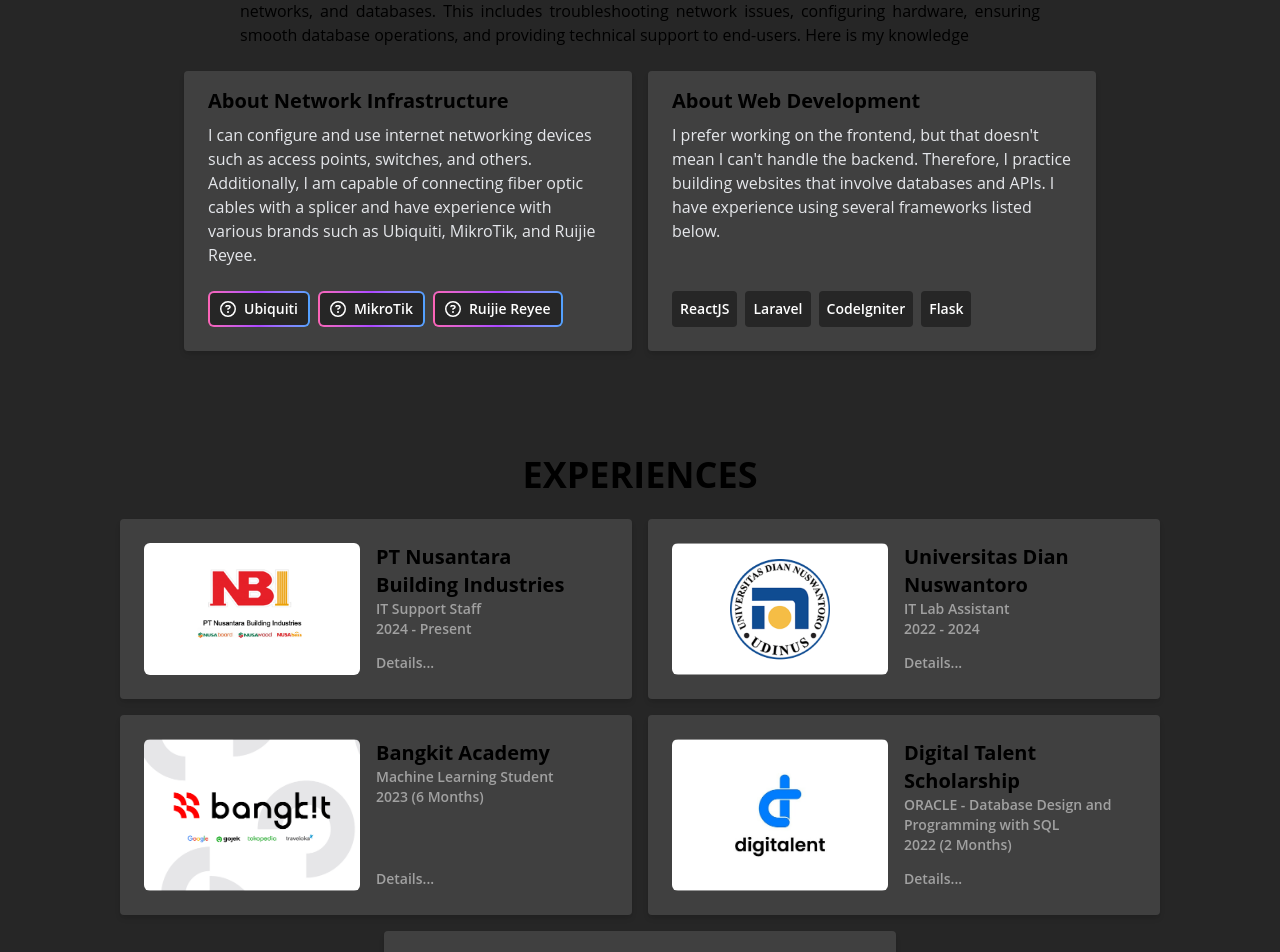
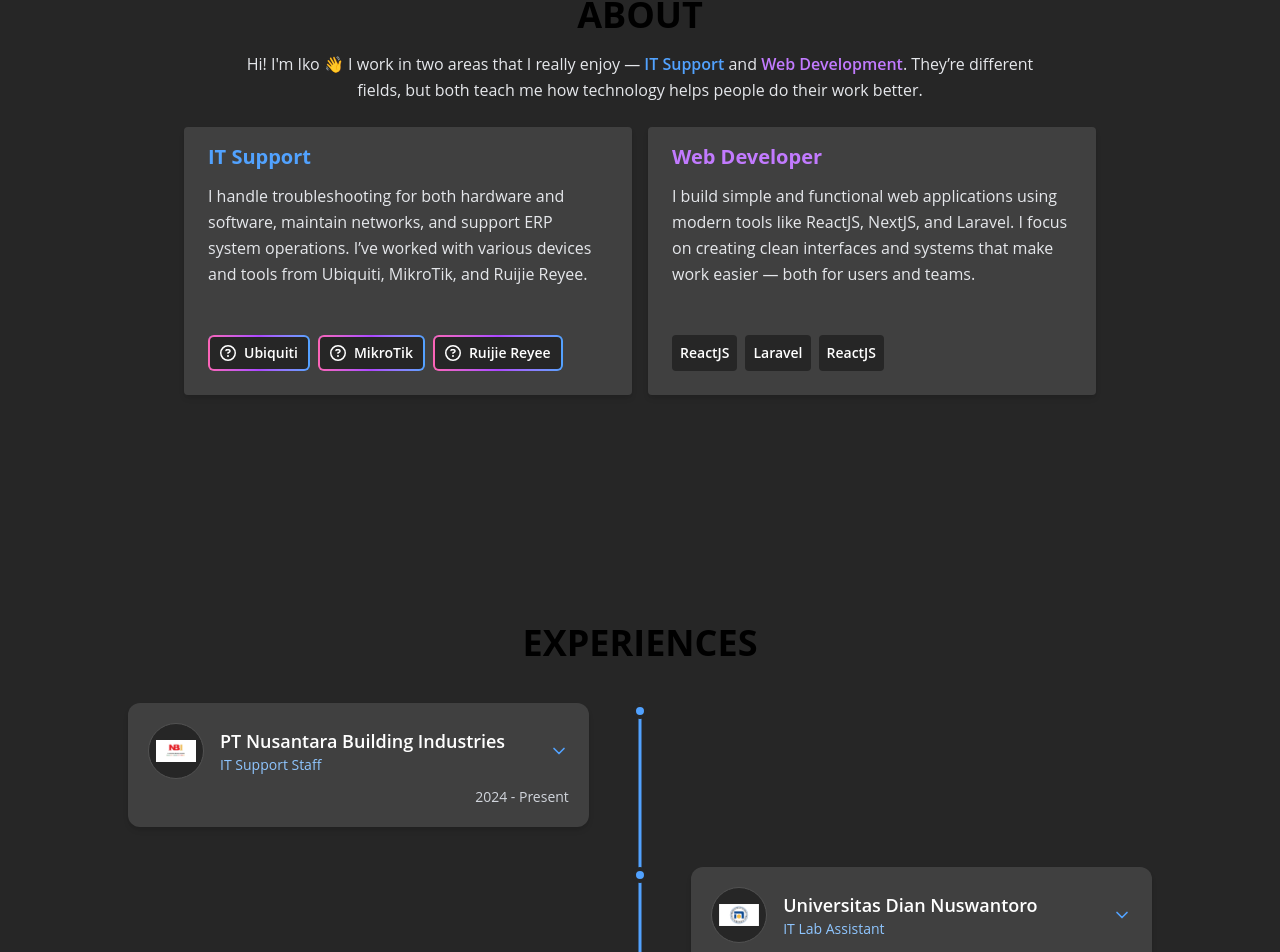
Before and after one commit to hamma-nyk/portofolio_v2, a React (Vite) app: page / in a window 1280 px wide. Shown: the part 1097-2049 px from the top of the page. Built offline with nearby package versions, Linux system fonts and the light colour scheme.

Commit message:
Retouch Experiences

```diff
--- a/package.json
+++ b/package.json
@@ -17,6 +17,7 @@
     "@fortawesome/react-fontawesome": "^0.2.2",
     "@tailwindcss/postcss": "^4.0.0",
     "framer-motion": "^12.23.24",
+    "lucide-react": "^0.546.0",
     "postcss": "^8.5.1",
     "react": "^18.3.1",
     "react-dom": "^18.3.1",
--- a/src/components/elements/ExperienceCard.jsx
+++ b/src/components/elements/ExperienceCard.jsx
@@ -1,28 +1,77 @@
-import { Fragment } from "react";
-import ButtonCard from "./ButtonCard";
+import { Fragment, useState } from "react";
+import { ChevronDown, ChevronUp } from "lucide-react";
 
-const ExperienceCard = ({title, img, position, date}) => {
+const ExperienceCard = ({ title, img, position, date, side, jobdesk = [] }) => {
+  const [open, setOpen] = useState(false);
+
   return (
     <Fragment>
-            <div class="max-w-lg rounded overflow-hidden shadow-lg bg-neutral-700 shadow-md hover:-translate-y-[2px] duration-300 transition ease-in-out">
-                <div class="flex flex-col sm:flex-row h-auto sm:h-full px-6 py-6 items-center">
-                    <div className="w-full sm:w-1/2 mx-auto h-full rounded-md overflow-hidden">
-                        <img className="w-full h-full object-cover" src={img} alt="" />
+      <div
+        className={`relative flex flex-col sm:flex-row items-center sm:items-start ${
+          side === "right" ? "sm:justify-end" : "sm:justify-start"
+        }`}
+      >
+        {/* Dot */}
+        <div className="absolute left-[-6px] sm:left-1/2 transform sm:-translate-x-1/2 bg-blue-400 w-4 h-4 rounded-full border-4 border-neutral-800 z-10"></div>
+
+        {/* Card */}
+        <div
+          className={`bg-neutral-700 p-5 rounded-xl shadow-md w-[90%] sm:w-[45%] ${
+            side === "right"
+              ? "sm:ml-auto sm:text-left"
+              : "sm:mr-auto sm:text-right"
+          }`}
+        >
+          {/* Header (click to expand) */}
+          <div
+            className="flex items-center justify-between cursor-pointer select-none"
+            onClick={() => setOpen(!open)}
+          >
+            <div className="flex items-center gap-4">
+              <div className="w-14 h-14 rounded-full bg-neutral-800 flex items-center justify-center overflow-hidden border border-neutral-600">
+                <img
+                  src={img}
+                  alt={title}
+                  className="object-contain w-10 h-10"
+                />
               </div>
-                    <div class="flex flex-col items-start w-full h-full font-bold text-xl mb-2 sm:w-1/2 mx-4 my-6 sm:my-0">
-                        <p>{title}</p>
-                        <p className="text-sm font-semibold text-neutral-400">{position}</p>
-                        <p className="text-sm font-semibold text-neutral-400 mb-2">{date}</p>
-                        <div className="mt-auto">
+              <div className="text-left">
+                <h3 className="text-lg font-semibold text-white">{title}</h3>
+                <p className="text-blue-300 text-sm">{position}</p>
+              </div>
+            </div>
 
-                        <a href="#" className="text-sm font-semibold text-neutral-400">Details...</a>
+            <div
+              className={`ml-3 text-blue-400 duration-300 ${
+                open ? "rotate-180" : "rotate-0"
+              }`}
+            >
+              {open ? <ChevronUp size={20} /> : <ChevronDown size={20} />}
+            </div>
+          </div>
+
+          <p className="text-gray-300 text-sm mt-2">{date}</p>
+
+          {/* Expandable content */}
+          <div
+            className={`duration-300 overflow-hidden ${
+              open ? "max-h-60 opacity-100 mt-3" : "max-h-0 opacity-0"
+            }`}
+          >
+            <ul
+              className={`text-gray-300 text-sm list-disc list-inside ${
+                side === "right" ? "ml-2 text-left" : "mr-2 text-left"
+              } space-y-1`}
+            >
+              {jobdesk.map((item, index) => (
+                <li key={index}>{item}</li>
+              ))}
+            </ul>
           </div>
         </div>
       </div>
-
-            </div>
     </Fragment>
   );
-}
+};
 
 export default ExperienceCard;
--- a/src/components/fragments/About.jsx
+++ b/src/components/fragments/About.jsx
@@ -4,75 +4,84 @@
 
 const About = (props) => {
   const { goto } = props;
-    const Frameworks = ["ReactJS", "Laravel", "CodeIgniter", "Flask"]
+  const Frameworks = ["ReactJS", "Laravel", "ReactJS"];
 
   return (
     <Fragment>
       <section
         id="about"
         ref={goto}
-                className="flex flex-col mx-auto justify-center lg:mb-0 xl:mb-0 pt-26"
+        className="flex flex-col sm:h-screen mx-auto justify-center pt-26"
       >
-                <div className="flex flex-col h-full px-2 md:px-10 w-full items-start justify-center">
+        <div className="flex flex-col h-full px-2 sm:px-10 w-full items-start justify-center">
           <h1 className="text-4xl font-[700] mx-auto">ABOUT</h1>
-                    <p className="w-11/12 md:w-2/3 lg:w-2/3 xl:w-2/3 mx-auto mt-4 text-justify indent-6">
-                        I am a skilled Frontend Web Developer with a strong passion for
-                        creating user-friendly and visually appealing websites. I have
-                        hands-on experience with technologies such as HTML, CSS,
-                        JavaScript, and modern frameworks like React. In addition to my
-                        development expertise, I also have substantial experience in IT
-                        support. I have managed and maintained various IT infrastructure,
-                        including hardware, software, networks, and databases. This
-                        includes troubleshooting network issues, configuring hardware,
-                        ensuring smooth database operations, and providing technical
-                        support to end-users. Here is my knowledge
+          <p className="w-11/12 sm:w-2/3 mx-auto mt-4 text-center leading-relaxed text-gray-200">
+            Hi! I'm Iko 👋 I work in two areas that I really enjoy —{" "}
+            <span className="text-blue-400 font-semibold">IT Support</span> and{" "}
+            <span className="text-purple-400 font-semibold">
+              Web Development
+            </span>
+            . They’re different fields, but both teach me how technology helps
+            people do their work better.
           </p>
+
           {/* <p className="w-2/3 mx-auto mt-2 text-justify indent-6">
               My ability to bridge the gap between web development and IT
               support allows me to offer comprehensive solutions and ensure that
               both frontend applications and underlying systems function
               seamlessly.
             </p> */}
-                    <div className="flex flex-wrap w-11/12 gap-4 mt-6 mx-auto justify-center">
+          <div className="flex flex-wrap w-full gap-4 mt-6 mx-auto justify-center">
             <div class="flex flex-col max-w-md rounded overflow-hidden shadow-lg bg-neutral-700 shadow-md hover:-translate-y-[2px] duration-300 transition ease-in-out">
               <div class="px-6 py-4 h-full">
-                                <div class="font-bold text-xl mb-2">
-                                    About Network Infrastructure
-                                </div>
-                                <p class="text-gray-200 text-base">
-                                    I can configure and use internet networking devices such as
-                                    access points, switches, and others. Additionally, I am
-                                    capable of connecting fiber optic cables with a splicer and
-                                    have experience with various brands such as Ubiquiti,
-                                    MikroTik, and Ruijie Reyee.
+                <div className="font-bold text-xl mb-3 text-blue-400">
+                  IT Support
+                </div>{" "}
+                <p className="text-gray-200 text-base leading-relaxed">
+                  I handle troubleshooting for both hardware and software,
+                  maintain networks, and support ERP system operations. I’ve
+                  worked with various devices and tools from Ubiquiti, MikroTik,
+                  and Ruijie Reyee.
                 </p>
               </div>
               <div class="px-6 pt-2 pb-4 ">
-                                <ButtonCard link="https://www.ui.com/introduction" icon={faCircleQuestion} text="Ubiquiti" />
-                                <ButtonCard link="https://www.mikrotik.com" icon={faCircleQuestion} text="MikroTik" />
-                                <ButtonCard link="https://reyee.ruijie.com" icon={faCircleQuestion} text="Ruijie Reyee" />
+                <ButtonCard
+                  link="https://www.ui.com/introduction"
+                  icon={faCircleQuestion}
+                  text="Ubiquiti"
+                />
+                <ButtonCard
+                  link="https://www.mikrotik.com"
+                  icon={faCircleQuestion}
+                  text="MikroTik"
+                />
+                <ButtonCard
+                  link="https://reyee.ruijie.com"
+                  icon={faCircleQuestion}
+                  text="Ruijie Reyee"
+                />
               </div>
             </div>
-                        <div class="flex flex-col max-w-md rounded h-auto shadow-lg bg-neutral-700 shadow-md hover:-translate-y-[2px] duration-300 transition ease-in-out">
+            <div class="flex flex-col max-w-md rounded overflow-hidden shadow-lg bg-neutral-700 shadow-md hover:-translate-y-[2px] duration-300 transition ease-in-out">
               <div class="px-6 py-4 mb-0 md:mb-4">
-                                <div class="font-bold text-xl mb-2">
-                                    About Web Development
-                                </div>
-                                <p class="text-gray-200 text-base">
-                                    I prefer working on the frontend, but that doesn't mean I
-                                    can't handle the backend. Therefore, I practice building
-                                    websites that involve databases and APIs. I have experience using
-                                    several frameworks listed below.{" "}
+                <div className="font-bold text-xl mb-3 text-purple-400">
+                  Web Developer
+                </div>{" "}
+                <p className="text-gray-200 text-base leading-relaxed">
+                  I build simple and functional web applications using modern
+                  tools like ReactJS, NextJS, and Laravel. I focus on creating
+                  clean interfaces and systems that make work easier — both for
+                  users and teams.
                 </p>
               </div>
               <div class="px-6 pt-2 pb-2 mb-2 mt-0 md:mt-2">
-                                {
-                                    Frameworks.map((framework) => {
-                                        return <span class="inline-block bg-neutral-800 rounded-sm p-2 text-sm font-semibold text-white mr-2 mb-2">
+                {Frameworks.map((framework) => {
+                  return (
+                    <span class="inline-block bg-neutral-800 rounded-sm p-2 text-sm font-semibold text-white mr-2 mb-2">
                       {framework}
                     </span>
-                                    })
-                                }
+                  );
+                })}
               </div>
             </div>
           </div>
--- a/src/components/fragments/Experiences.jsx
+++ b/src/components/fragments/Experiences.jsx
@@ -1,27 +1,84 @@
 import { Fragment } from "react";
 import ExperienceCard from "../elements/ExperienceCard";
+import { motion } from "framer-motion";
+
 const Experiences = (props) => {
   const { goto } = props;
+
+  const experiences = [
+    {
+      img: "/assets/image/nbi.png",
+      title: "PT Nusantara Building Industries",
+      position: "IT Support Staff",
+      date: "2024 - Present",
+      jobdesk: [
+        "Melakukan troubleshooting perangkat keras & jaringan.",
+        "Mendukung implementasi ERP internal perusahaan.",
+        "Menangani maintenance komputer & printer.",
+      ],
+    },
+    {
+      img: "/assets/image/udinus.png",
+      title: "Universitas Dian Nuswantoro",
+      position: "IT Lab Assistant",
+      date: "2022 - 2024",
+      jobdesk: [
+        "Melakukan troubleshooting perangkat keras & jaringan.",
+        "Mendukung implementasi ERP internal perusahaan.",
+        "Menangani maintenance komputer & printer.",
+      ],
+    },
+    {
+      img: "/assets/image/bangkit.png",
+      title: "Bangkit Academy",
+      position: "Machine Learning Student",
+      date: "2023 (6 Months)",
+      jobdesk: [
+        "Melakukan troubleshooting perangkat keras & jaringan.",
+        "Mendukung implementasi ERP internal perusahaan.",
+        "Menangani maintenance komputer & printer.",
+      ],
+    },
+    {
+      img: "/assets/image/fga.png",
+      title: "Digital Talent Scholarship",
+      position: "ORACLE - Database Design and Programming with SQL",
+      date: "2022 (2 Months)",
+    },
+    {
+      img: "/assets/image/sadasa.png",
+      title: "Sadasa Academy",
+      position: "KMMI - Student of Social Network in R",
+      date: "2021 (3 Months)",
+    },
+  ];
+
   return (
     <Fragment>
       <section
         id="experiences"
         ref={goto}
-                className="flex flex-col mx-auto justify-center lg:mb-0 xl:mb-0"
+        className="flex flex-col mx-5 sm:mx-10 justify-center py-20"
       >
-                <div className="flex flex-col h-full px-2 md:px-10 w-full items-start justify-center mt-26">
-                    <h1 className="text-4xl font-[700] mx-auto">EXPERIENCES</h1>
-                    <div className="flex flex-wrap w-11/12 sm:w-full gap-4 mt-6 mx-auto justify-center">
-                        <ExperienceCard img="/assets/image/nbi.png" title={"PT Nusantara Building Industries"} position={'IT Support Staff'} date={'2024 - Present'}/>
-                        <ExperienceCard img="/assets/image/udinus.png" title={"Universitas Dian Nuswantoro"} position={'IT Lab Assistant'} date={'2022 - 2024'}/>
-                        <ExperienceCard img="/assets/image/bangkit.png" title={"Bangkit Academy"} position={'Machine Learning Student'} date={'2023 (6 Months)'}/>
-                        <ExperienceCard img="/assets/image/fga.png" title={"Digital Talent Scholarship"} position={'ORACLE - Database Design and Programming with SQL'} date={'2022 (2 Months)'}/>
-                        <ExperienceCard img="/assets/image/sadasa.png" title={"Sadasa Academy"} position={'KMMI - Student of Social Network in R'} date={'2021 (3 Months)'}/>
+        <h1 className="text-4xl font-[700] mx-auto mb-10">EXPERIENCES</h1>
+
+        <div className="relative w-full max-w-5xl mx-auto">
+          {/* Vertical Line */}
+          <div className="absolute left-0 sm:left-1/2 transform sm:-translate-x-1/2 bg-blue-400 h-full w-[3px] rounded-full"></div>
+
+          <div className="flex flex-col space-y-10">
+            {experiences.map((exp, i) => (
+              <ExperienceCard
+                key={i}
+                {...exp}
+                side={i % 2 === 0 ? "left" : "right"}
+              />
+            ))}
           </div>
         </div>
       </section>
     </Fragment>
-    )
-}
+  );
+};
 
-export default Experiences
+export default Experiences;
```
Also changed, not shown: 1 other file (tests, documents, lock files or other folders). Lines whose indentation alone changed are shown as unchanged.
